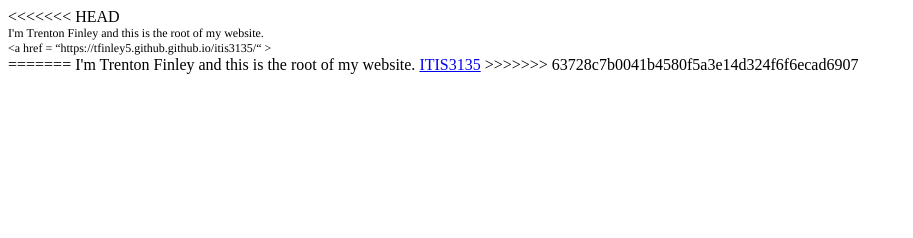
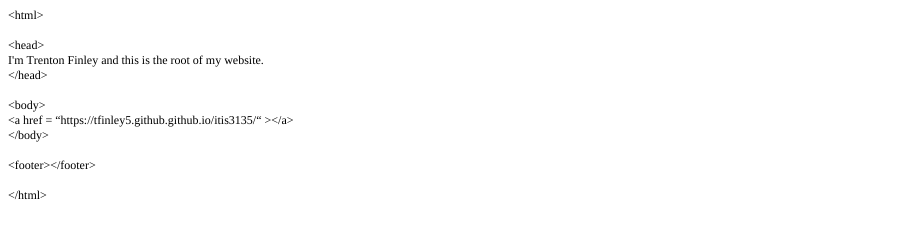
Before and after one commit to tfinley5/.github.io, a plain HTML site: page index.html in a window 1280 px wide. Shown: the whole page, without its empty margins (0-913 px from the left). Drawn offline with Linux system fonts and the light colour scheme.

Commit message:
Update index.html

```diff
--- a/index.html
+++ b/index.html
@@ -1,4 +1,3 @@
-<<<<<<< HEAD
 <!DOCTYPE html PUBLIC "-//W3C//DTD HTML 4.01//EN" "http://www.w3.org/TR/html4/strict.dtd">
 <html>
 <head>
@@ -9,17 +8,23 @@
   <meta name="CocoaVersion" content="2113.3">
   <style type="text/css">
     p.p1 {margin: 0.0px 0.0px 0.0px 0.0px; font: 12.0px Times; color: #000000; -webkit-text-stroke: #000000}
-    p.p2 {margin: 0.0px 0.0px 0.0px 0.0px; font: 12.0px Times; -webkit-text-stroke: #000000}
+    p.p2 {margin: 0.0px 0.0px 0.0px 0.0px; font: 12.0px Times; color: #000000; -webkit-text-stroke: #000000; min-height: 14.0px}
     span.s1 {font-kerning: none}
-    span.s2 {font-kerning: none; color: #000000}
   </style>
 </head>
 <body>
+<p class="p1"><span class="s1">&lt;html&gt;</span></p>
+<p class="p2"><span class="s1"></span><br></p>
+<p class="p1"><span class="s1">&lt;head&gt;</span></p>
 <p class="p1"><span class="s1">I'm Trenton Finley and this is the root of my website.<span class="Apple-converted-space"> </span></span></p>
-<p class="p2"><span class="s2">&lt;a href = “</span><span class="s1">https://tfinley5.github.github.io/itis3135/“ &gt;</span></p>
+<p class="p1"><span class="s1">&lt;/head&gt;</span></p>
+<p class="p2"><span class="s1"></span><br></p>
+<p class="p1"><span class="s1">&lt;body&gt;</span></p>
+<p class="p1"><span class="s1">&lt;a href = “https://tfinley5.github.github.io/itis3135/“ &gt;&lt;/a&gt;</span></p>
+<p class="p1"><span class="s1">&lt;/body&gt;</span></p>
+<p class="p2"><span class="s1"></span><br></p>
+<p class="p1"><span class="s1">&lt;footer&gt;&lt;/footer&gt;</span></p>
+<p class="p2"><span class="s1"></span><br></p>
+<p class="p1"><span class="s1">&lt;/html&gt;</span></p>
 </body>
 </html>
-=======
-I'm Trenton Finley and this is the root of my website.
-<a href = "https://tfinley5.github.github.io/itis3135/">ITIS3135</a>
->>>>>>> 63728c7b0041b4580f5a3e14d324f6f6ecad6907
```
